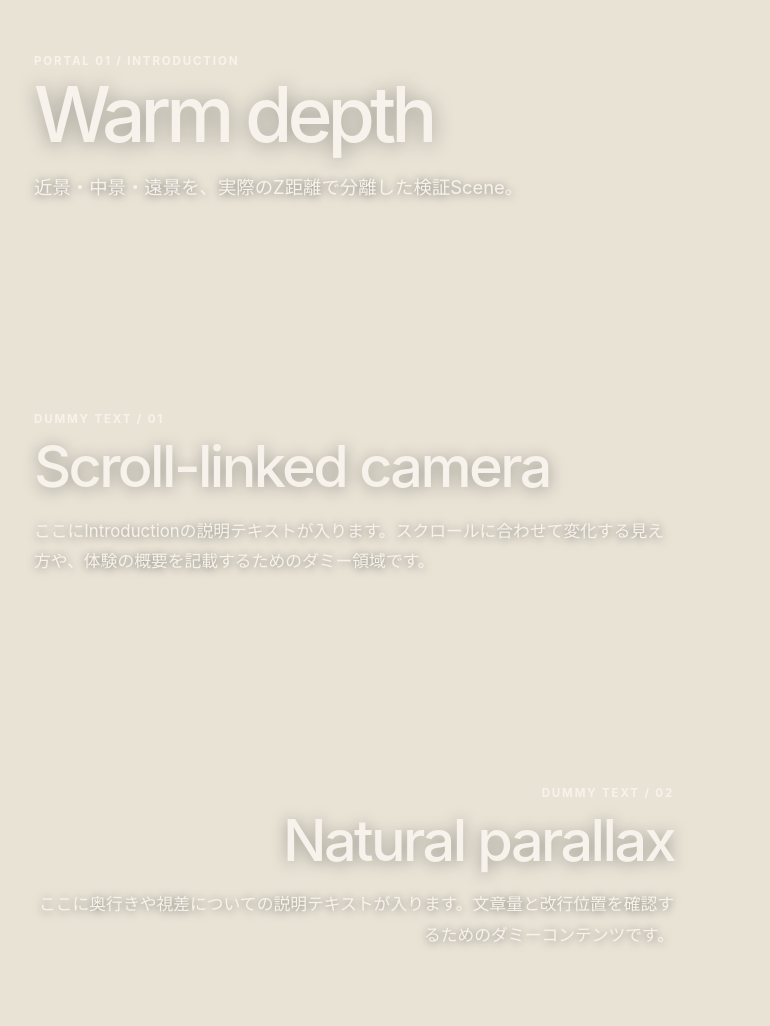
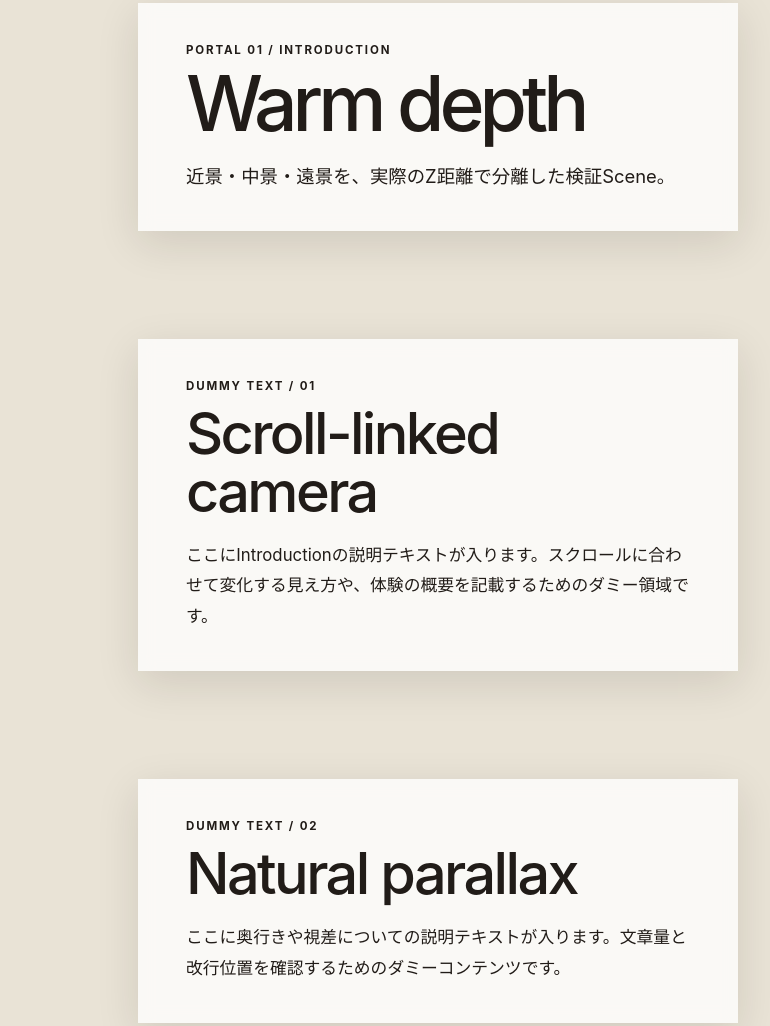
Before and after one commit to novogrammer/parallax-portal-study, a website built with Vite: page index.html in a window 1280 px wide. Shown: the part 926-1952 px from the top of the page, without its empty margins (286-1056 px from the left). Built offline with nearby package versions, Linux system fonts and the light colour scheme; animation ran at ten frames a second.

Commit message:
Introductionのコンテンツを固定幅に変更。

```diff
--- a/index.html
+++ b/index.html
@@ -30,7 +30,7 @@
             <p>ここにIntroductionの説明テキストが入ります。スクロールに合わせて変化する見え方や、体験の概要を記載するためのダミー領域です。</p>
           </div>
 
-          <div class="p-home-introduction__text p-home-introduction__text--right">
+          <div class="p-home-introduction__text">
             <p class="p-eyebrow">Dummy text / 02</p>
             <h3>Natural parallax</h3>
             <p>ここに奥行きや視差についての説明テキストが入ります。文章量と改行位置を確認するためのダミーコンテンツです。</p>
--- a/src/style.scss
+++ b/src/style.scss
@@ -140,26 +140,24 @@ main {
 
 .p-home-introduction .p-portal-copy {
   position: static;
+  transform: none;
+}
+
+.p-home-introduction .p-portal-copy,
+.p-home-introduction__text {
   width: 100%;
-  padding: 0 24px * $px-to-vw-sp;
-  transform: none;
+  margin-right: 0;
+  margin-left: auto;
+  padding: 28px * $px-to-vw-sp 24px * $px-to-vw-sp;
+  color: #211c18;
+  background: rgba(255, 255, 255, 0.78);
+  box-shadow: 0 12px 40px rgba(30, 22, 17, 0.12);
+  backdrop-filter: blur(8px);
 
   @include mq-pc() {
-    padding: 0 64px;
+    width: 600px;
+    padding: 40px 48px;
   }
-}
-
-.p-home-introduction__text {
-  width: 100%;
-  padding: 0 24px * $px-to-vw-sp;
-
-  @include mq-pc() {
-    padding: 0 64px;
-  }
-}
-
-.p-home-introduction__text--right {
-  text-align: right;
 }
 
 .p-home-introduction__text h3 {
@@ -168,14 +166,12 @@ main {
   font-weight: 500;
   line-height: 1;
   letter-spacing: -0.045em;
-  text-shadow: 0 2px 16px rgba(0, 0, 0, 0.34);
 }
 
 .p-home-introduction__text > p:last-child {
   margin-top: 20px;
   font-size: clamp(0.9rem, 1.4vw, 1.05rem);
   line-height: 1.8;
-  text-shadow: 0 1px 10px rgba(0, 0, 0, 0.55);
 }
 
 .p-home-showcase {
@@ -219,6 +215,11 @@ main {
 
 .p-home-introduction .p-portal-copy h2 {
   font-size: clamp(3rem, 6vw, 5.5rem);
+  text-shadow: none;
+}
+
+.p-home-introduction .p-portal-copy > p:last-child {
+  text-shadow: none;
 }
 
 .p-portal-copy > p:last-child {
```
